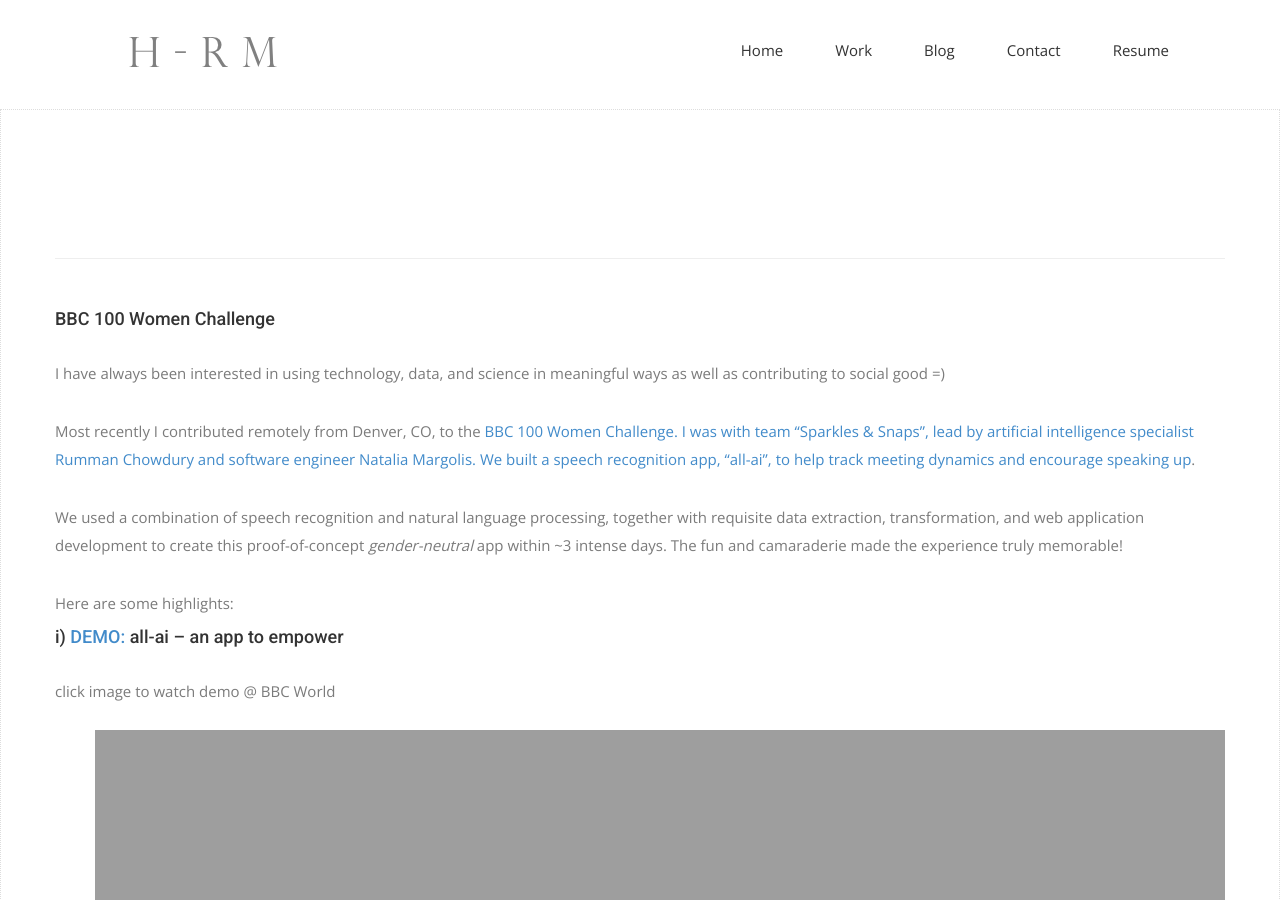
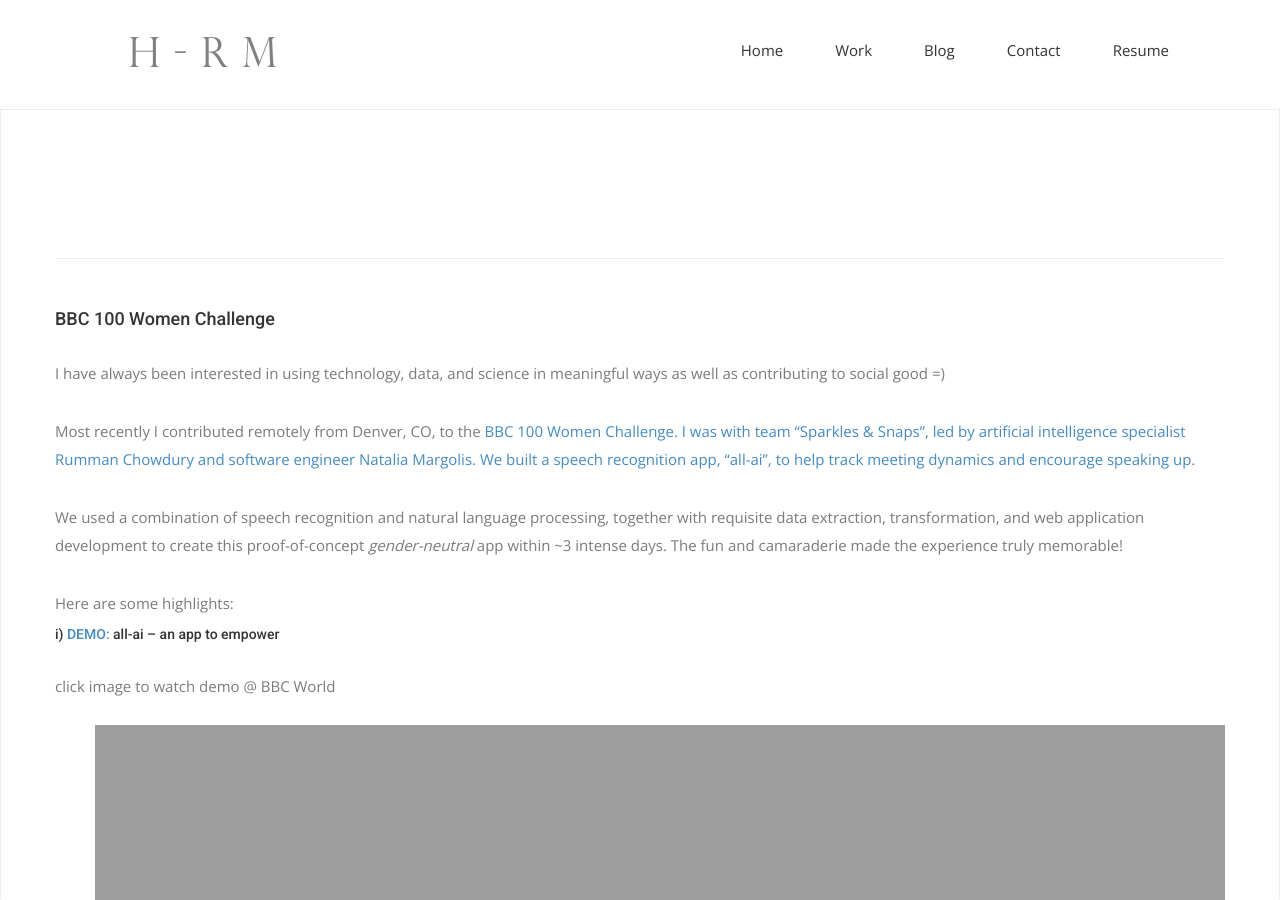
Before and after one commit to hengrumay/hengrumay.github.io, a Jekyll site: the page built from _pages/bbc_100_women_challenge_2017.md, in a window 1280 px wide and 900 px high. Built offline with Jekyll 4.4.1, drawn with Linux system fonts in a browser that asks for light colours; nearby versions of some CDN libraries; some web fonts are replaced; our own code applies the rules of GitHub Pages for plain Markdown files.

Commit message:
Update bbc_100_women_challenge_2017.md

```diff
--- a/_pages/bbc_100_women_challenge_2017.md
+++ b/_pages/bbc_100_women_challenge_2017.md
@@ -2,15 +2,15 @@
 
 I have always been interested in using technology, data, and science in meaningful ways as well as contributing to social good =)
 
-Most recently I contributed remotely from Denver, CO, to the [BBC 100 Women Challenge. I was with team "Sparkles & Snaps", lead by artificial intelligence specialist Rumman Chowdury and software engineer Natalia Margolis. We built a speech recognition app, "all-ai", to help track meeting dynamics and encourage speaking up](http://www.bbc.co.uk/mediacentre/latestnews/2017/bbc-100-women-challenge-2017-silicon-valley-reveal-solution).
+Most recently I contributed remotely from Denver, CO, to the [BBC 100 Women Challenge. I was with team "Sparkles & Snaps", led by artificial intelligence specialist Rumman Chowdury and software engineer Natalia Margolis. We built a speech recognition app, "all-ai", to help track meeting dynamics and encourage speaking up](http://www.bbc.co.uk/mediacentre/latestnews/2017/bbc-100-women-challenge-2017-silicon-valley-reveal-solution).
 
 We used a combination of speech recognition and natural language processing, together with requisite data extraction, transformation, and web application development to create this proof-of-concept *gender-neutral* app within ~3 intense days. The fun and camaraderie made the experience truly memorable!
 
 Here are some highlights:
 
-#### i) [DEMO:](http://www.bbc.com/news/av/world-41531054/100-women-an-app-to-help-you-speak-up-in-meetings) all-ai -- an app to empower
+##### i) [DEMO:](http://www.bbc.com/news/av/world-41531054/100-women-an-app-to-help-you-speak-up-in-meetings) all-ai -- an app to empower
 click image to watch demo @ BBC World   [![Demo-video](https://hengrumay.github.io/img/projects/bbc100women_all-ai_appDemo.png)](http://www.bbc.com/news/av/world-41531054/100-women-an-app-to-help-you-speak-up-in-meetings)
 
-#### ii) [VIDEO:](https://www.facebook.com/BBC100women/videos/1537111543020785/) Final day challenge solutions revealed at Facebook-HQ in SF
+##### ii) [VIDEO:](https://www.facebook.com/BBC100women/videos/1537111543020785/) Final day challenge solutions revealed at Facebook-HQ in SF
 
-#### iii) Documentary Broadcast: Aired on BBC World News TV over the weekend of 18/19th Nov 2017
+##### iii) Documentary Broadcast: Aired on BBC World News TV over the weekend of 18/19th Nov 2017
```
